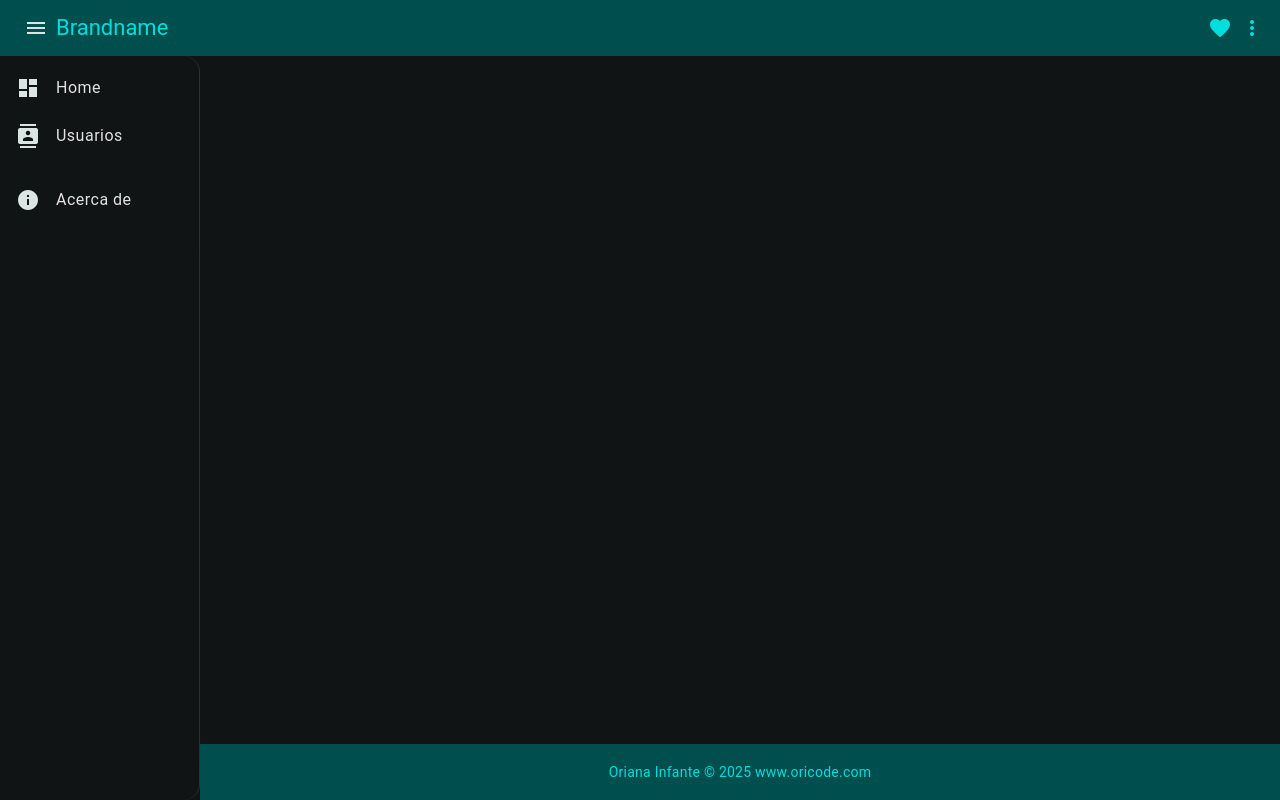
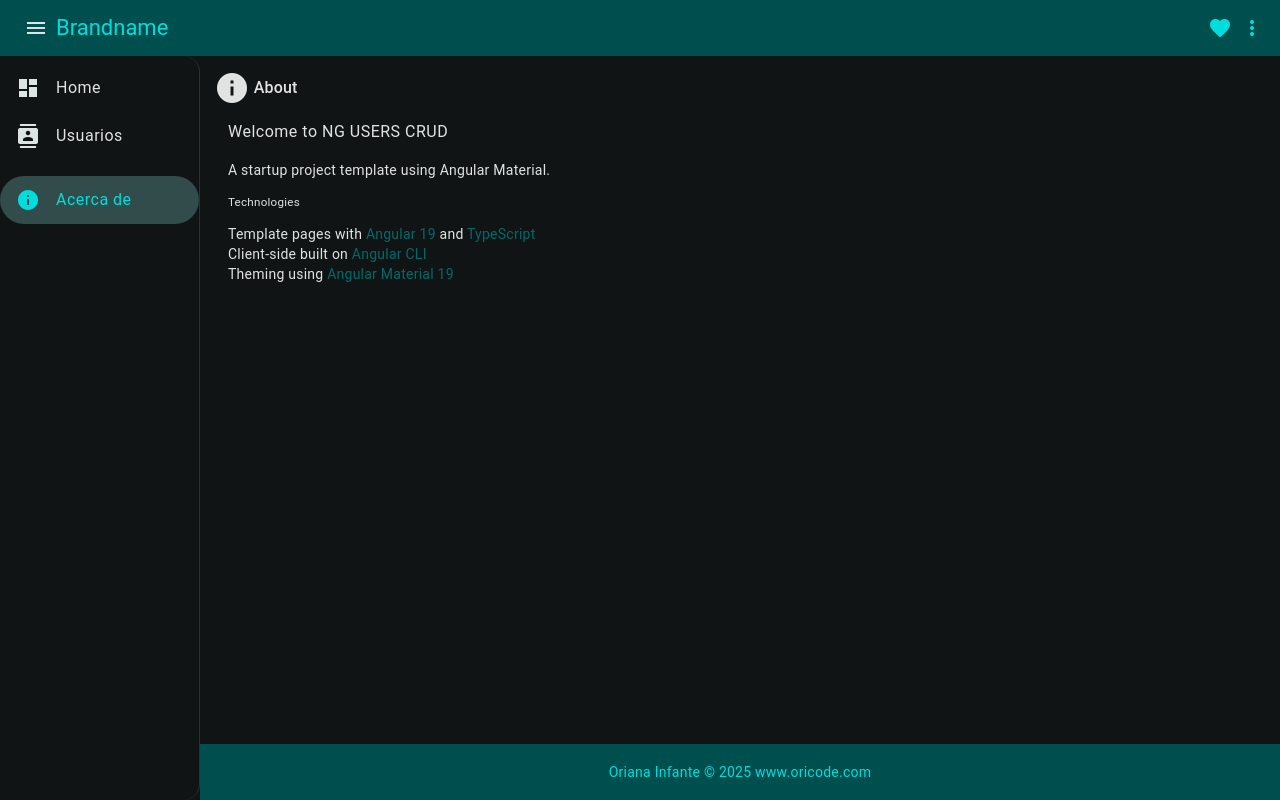
Before and after one commit to Orianig/ng-users-crud, an Angular app: page /about in a window 1280 px wide. Before the commit this address led to /. Built offline with nearby package versions, Linux system fonts and the light colour scheme.

Commit message:
feat: about page

```diff
--- a/src/app/app.routes.ts
+++ b/src/app/app.routes.ts
@@ -17,4 +17,10 @@ export const routes: Routes = [
       import('./pages/users/users.routes')
         .then(m => m.USERS_ROUTES)
   },
+  {
+    path: 'about',
+    loadComponent: () =>
+        import('./pages/about/about.component')
+            .then(m => m.AboutComponent)
+  },
 ];
--- /dev/null
+++ b/src/app/pages/about/about.component.html
@@ -0,0 +1,16 @@
+<app-page-header title="About" icon="info"></app-page-header>
+
+<div class="page-content">
+  <h4>Welcome to NG USERS CRUD</h4>
+  <p>
+    A startup project template using Angular Material.<br />
+  </p>
+
+  <h5>Technologies</h5>
+  <ul>
+    <li>Template pages with <a href="https://angular.dev" target="_blank" rel="nofollow">Angular 19</a> and <a
+        href="https://www.typescriptlang.org" target="_blank" rel="nofollow">TypeScript</a></li>
+    <li>Client-side built on <a href="https://angular.dev/cli" target="_blank" rel="nofollow">Angular CLI</a></li>
+    <li>Theming using <a href="https://material.angular.io" target="_blank" rel="nofollow">Angular Material 19</a></li>
+  </ul>
+</div>
```
Also changed, not shown: src/app/pages/about/about.component.ts (added, +13 -0 lines), src/app/pages/about/about.component.scss (added), 1 other file (tests, documents, lock files or other folders).
